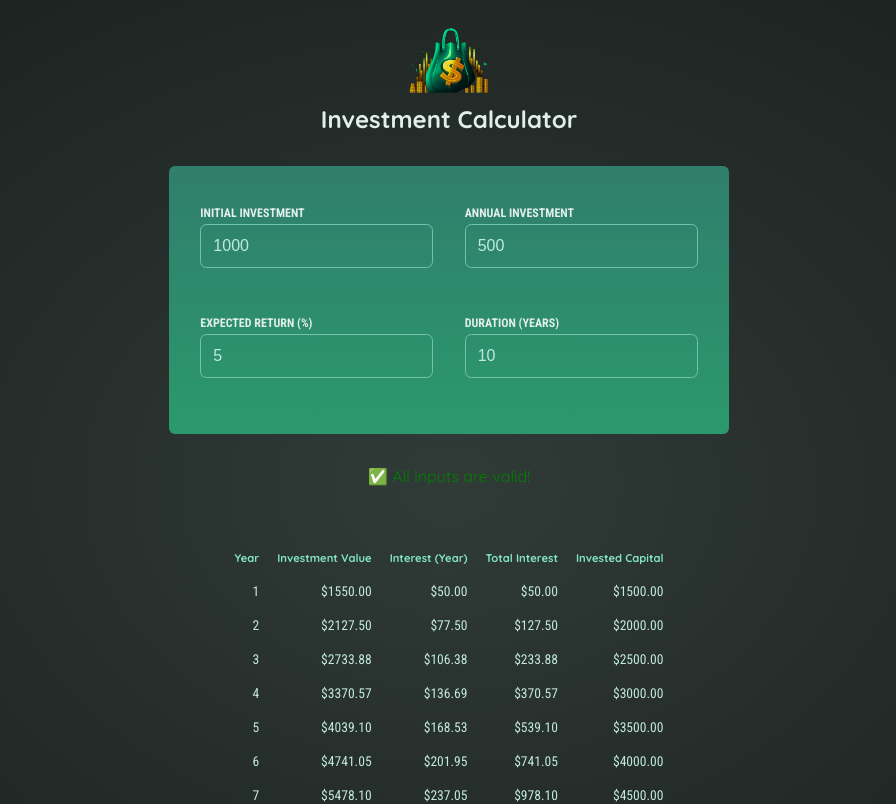
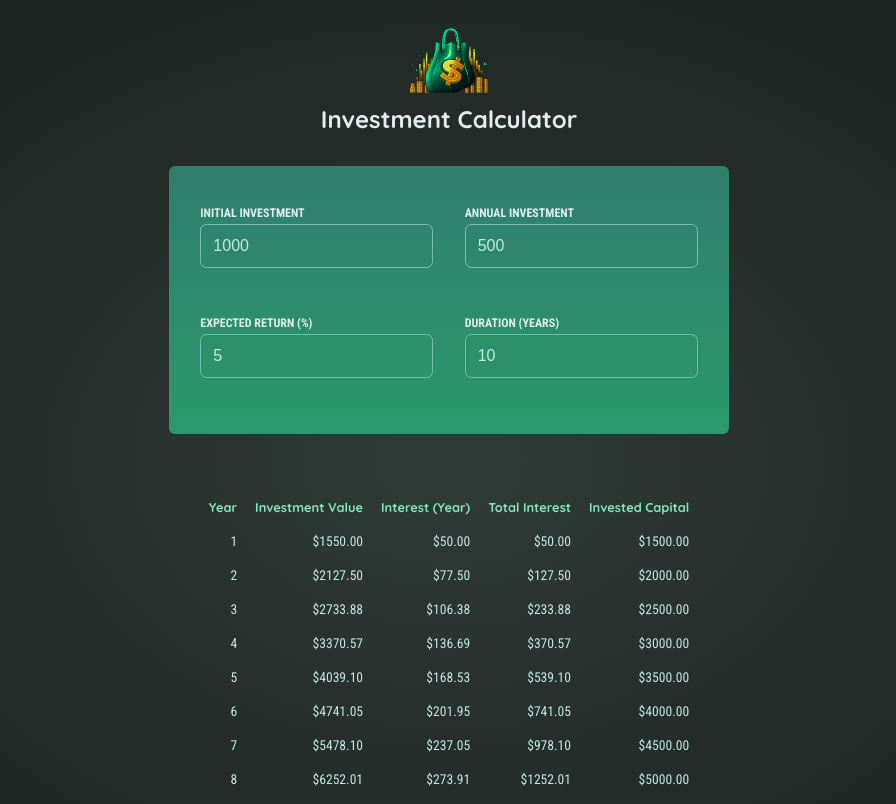
Before and after one commit to Venkat-Gorla/investment-calc-react, a React (Vite) app: page / in a window 1280 px wide. Shown: the top 804 px of the page, without its empty margins (191-1087 px from the left). Built offline with nearby package versions, Linux system fonts and the light colour scheme.

Commit message:
[results and validation message] fix pending comments - reuse type definition for investment results - remove success validation message, not needed - replace inline style for validation message with css - some minor style improvements - tests passing

```diff
--- a/src/components/ValidationMessage.tsx
+++ b/src/components/ValidationMessage.tsx
@@ -5,18 +5,11 @@ type ValidationMessageProps = {
 };
 
 const ValidationMessage: React.FC<ValidationMessageProps> = ({ isValid }) => {
+  if (isValid) return null;
+
   return (
-    <p
-      // fix inline style, if needed
-      style={{
-        color: isValid ? "green" : "red",
-        textAlign: "center",
-        display: "block",
-      }}
-    >
-      {isValid
-        ? "✅ All inputs are valid!"
-        : "❌ Please fill all fields correctly."}
+    <p className="validation-error">
+      ❌ Please enter positive numbers for all the fields.
     </p>
   );
 };
--- a/src/index.css
+++ b/src/index.css
@@ -77,6 +77,13 @@ body {
   font-size: 0.85rem; /* Slightly smaller than default */
 }
 
+.validation-error {
+  color: red;
+  text-align: center;
+  margin-top: 1rem;
+  font-size: 0.95rem;
+}
+
 #result {
   max-width: 50rem;
   margin: 2rem auto;
@@ -87,7 +94,7 @@ body {
 }
 
 #result thead {
-  font-size: 0.7rem;
+  font-size: 0.8rem;
   color: #83e6c0;
 }
 
```
Also changed, not shown: src/components/Results.tsx (+2 -10 lines).
